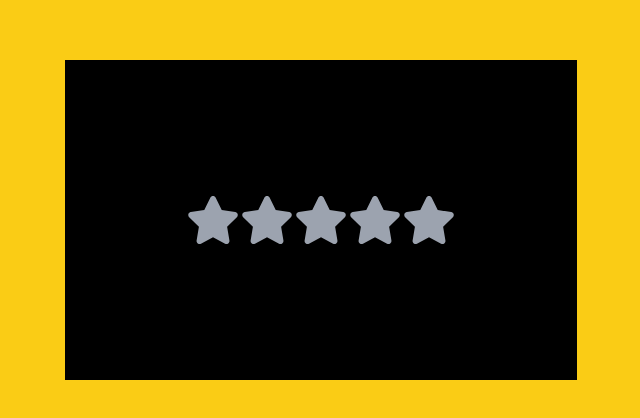
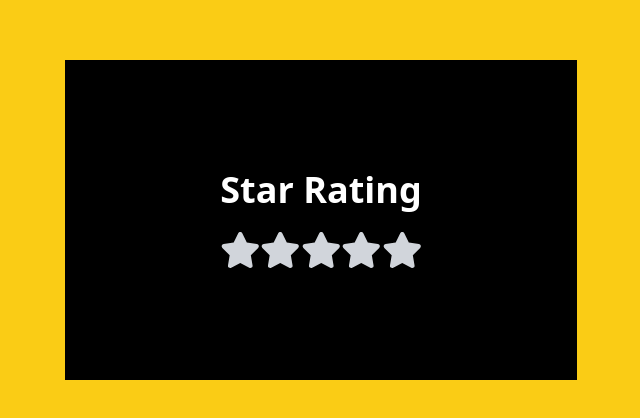
Before and after one commit to gunjanai/machine-coding-practice, a React (Create React App) app: page /star-rating in a window 1280 px wide. Shown: the part 180-598 px from the top of the page, without its empty margins (319-959 px from the left). Built offline with nearby package versions, Linux system fonts and the light colour scheme.

Commit message:
Star rating fully completed

```diff
--- a/src/components/starRating/StarRating.jsx
+++ b/src/components/starRating/StarRating.jsx
@@ -3,37 +3,36 @@ import { faStar } from "@fortawesome/free-solid-svg-icons";
 import { useState } from "react";
 
 function StarRating() {
-  const [checkedValue, setCheckedValue] = useState(0);
+  const [checked, setChecked] = useState(0);
 
   const handleChange = (value) => {
-    setCheckedValue(checkedValue === value ? null : value); // Toggle between selected or unselected
+    setChecked(value === checked ? null : value);
   };
-
   return (
-    <div className="bg-yellow-400 w-[100vw] h-[100vh] flex justify-center items-center">
-      <div className="w-[40%] h-[40%] bg-black flex justify-center items-center text-5xl">
+    <div className="w-[100vw] h-[100vh] bg-yellow-400 flex justify-center items-center">
+      <div className="w-[40vw] h-[40vh] bg-black flex flex-col justify-center items-center">
+        <h1 className="font-bold text-white text-4xl">Star Rating</h1>
+        <div className="flex mt-5 text-4xl">
           {[1, 2, 3, 4, 5].map((value) => (
             <div key={value}>
               <input
                 type="radio"
-              className="hidden peer cursor-pointer"
+                onChange={() => handleChange(value)}
+                checked={value === checked}
+                className="hidden peer"
                 id={`star-${value}`}
-              checked={checkedValue === value}
-              onChange={() => handleChange(value)}
               />
-
-            {/* Label linked to the radio input */}
-            <label
-              htmlFor={`star-${value}`}
-              className={`text-gray-400 ${
-                checkedValue >= value ? "text-yellow-500" : ""
-              } transition-all duration-300`}
-            >
-              {/* FontAwesome icon */}
-              <FontAwesomeIcon icon={faStar} />
+              <label htmlFor={`star-${value}`}>
+                <FontAwesomeIcon
+                  icon={faStar}
+                  className={`text-gray-300 ${
+                    checked >= value ? "text-yellow-400" : ""
+                  }`}
+                />
               </label>
             </div>
           ))}
+        </div>
       </div>
     </div>
   );
```
Lines whose indentation alone changed are shown as unchanged.
